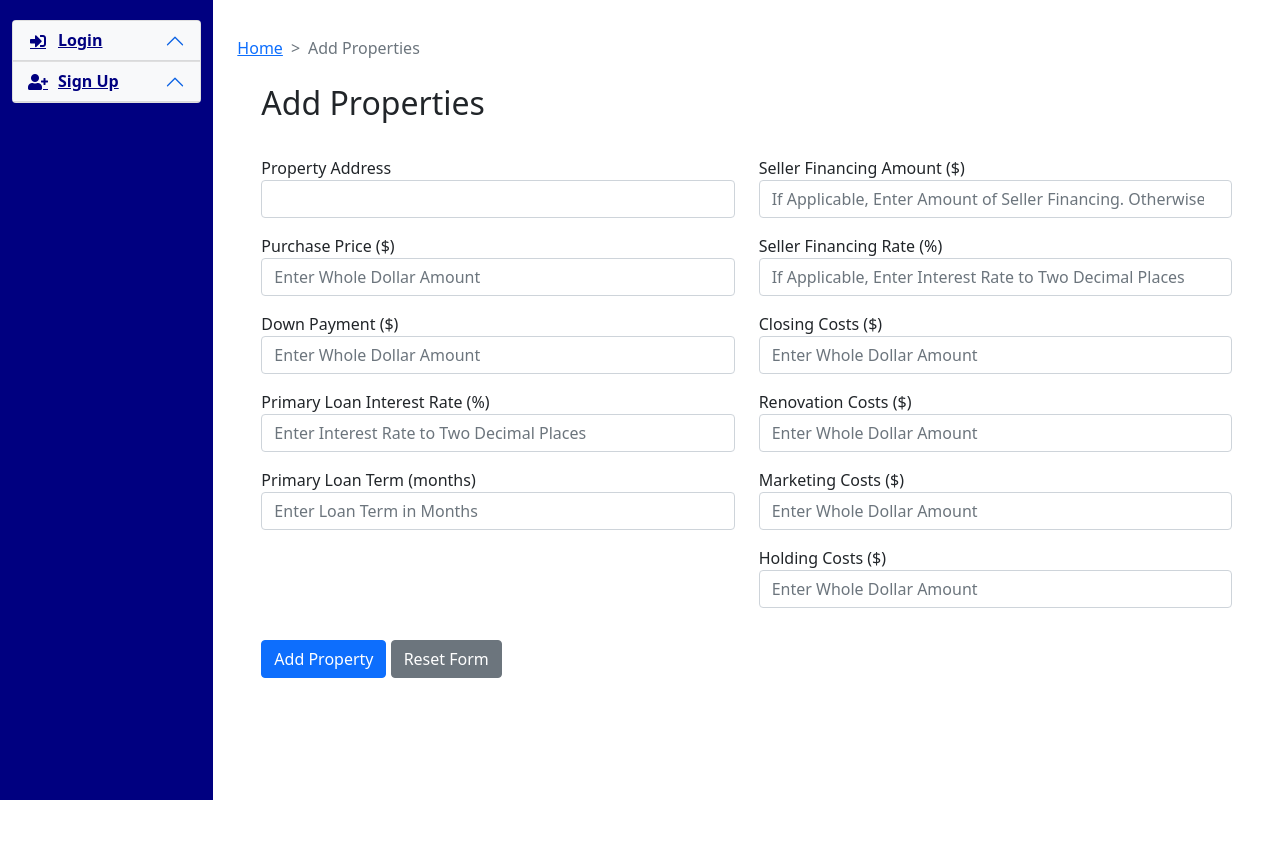
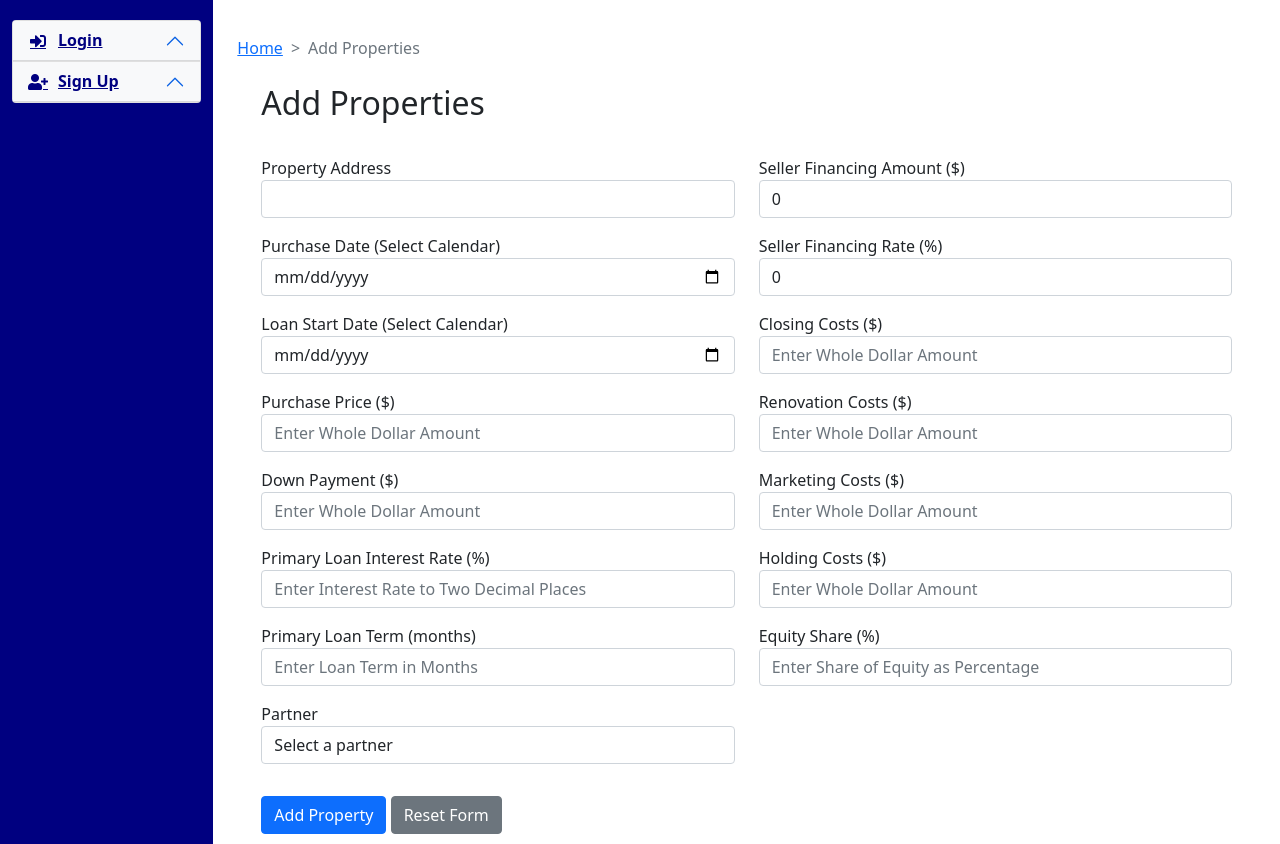
Before and after one commit to OverlordBaconPants/REI-Tracking, a Flask app: template templates/admin/add_properties.html in a window 1280 px wide. Before the commit the page ends 800 px from the top, so only its background shows below. Run offline with Flask 3, Linux system fonts and the light colour scheme; the template is opened without the code that fills it, so the values that code supplies are empty; some libraries are stand-ins or nearby versions.

Commit message:
Updated with Partner Dropdown Box

```diff
--- a/templates/admin/add_properties.html
+++ b/templates/admin/add_properties.html
@@ -8,7 +8,44 @@
 
 {% block head %}
 {{ super() }}
+<script src="https://code.jquery.com/jquery-3.6.0.min.js"></script>
+<link rel="stylesheet" href="https://code.jquery.com/ui/1.12.1/themes/base/jquery-ui.css">
 <style>
+     .select-wrapper {
+        position: relative;
+        display: inline-block;
+        width: 100%;
+    }
+    .select-wrapper select {
+        appearance: none;
+        -webkit-appearance: none;
+        -moz-appearance: none;
+        width: 100%;
+        padding: 10px 30px 10px 10px;
+        font-size: 16px;
+        border: 1px solid #ced4da;
+        border-radius: 4px;
+        background-color: white;
+        cursor: pointer;
+    }
+    .select-wrapper::after {
+        content: "\25BC";
+        position: absolute;
+        top: 50%;
+        right: 15px;
+        transform: translateY(-50%);
+        font-size: 12px;
+        color: #6c757d;
+        pointer-events: none;
+    }
+    /* Hide default arrow in IE */
+    select::-ms-expand {
+        display: none;
+    }
+
+    .autocomplete-container {
+        position: relative;
+    }
     #autocomplete-results {
         position: absolute;
         border: 1px solid #d4d4d4;
@@ -38,13 +120,21 @@
 {% block content %}
 <div class="container mt-4">
     <h2 class="mb-4">Add Properties</h2>
-    <form method="POST">
+    <form method="POST" action="{{ url_for('admin.add_properties') }}">
         <div class="row">
             <div class="col-md-6">
                 <div class="form-group mb-3 autocomplete-container">
                     <label for="property_address">Property Address</label>
                     <input type="text" class="form-control" id="property_address" name="property_address" required>
                     <div id="autocomplete-results"></div>
+                </div>
+                <div class="form-group mb-3">
+                    <label for="purchase_date">Purchase Date (Select Calendar)</label>
+                    <input type="date" class="form-control" id="purchase_date" name="purchase_date" required>
+                </div>
+                <div class="form-group mb-3">
+                    <label for="loan_start_date">Loan Start Date (Select Calendar)</label>
+                    <input type="date" class="form-control" id="loan_start_date" name="loan_start_date" required>
                 </div>
                 <div class="form-group mb-3">
                     <label for="purchase_price">Purchase Price ($)</label>
@@ -62,15 +152,31 @@
                     <label for="primary_loan_term">Primary Loan Term (months)</label>
                     <input type="number" class="form-control" id="primary_loan_term" name="primary_loan_term" placeholder="Enter Loan Term in Months" required>
                 </div>
+                <div class="form-group mb-3">
+                    <label for="partner">Partner</label>
+                    <div class="select-wrapper">
+                        <select id="partner" name="partner" class="form-control">
+                            <option value="">Select a partner</option>
+                            {% for partner in partners %}
+                            <option value="{{ partner }}">{{ partner }}</option>
+                            {% endfor %}
+                            <option value="new">Add new partner</option>
+                        </select>
+                    </div>
+                </div>
+                <div id="new-partner-container" class="form-group mb-3" style="display: none;">
+                    <label for="new-partner">New Partner Name</label>
+                    <input type="text" id="new-partner" name="new_partner" class="form-control">
+                </div>
             </div>
             <div class="col-md-6">
                 <div class="form-group mb-3">
                     <label for="seller_financing_amount">Seller Financing Amount ($)</label>
-                    <input type="number" class="form-control" id="seller_financing_amount" name="seller_financing_amount" placeholder="If Applicable, Enter Amount of Seller Financing. Otherwise, Leave Blank">
+                    <input type="number" class="form-control" id="seller_financing_amount" name="seller_financing_amount" value=0>
                 </div>
                 <div class="form-group mb-3">
                     <label for="seller_financing_rate">Seller Financing Rate (%)</label>
-                    <input type="number" step="0.01" class="form-control" id="seller_financing_rate" name="seller_financing_rate" placeholder="If Applicable, Enter Interest Rate to Two Decimal Places">
+                    <input type="number" step="0.01" class="form-control" id="seller_financing_rate" name="seller_financing_rate" value=0>
                 </div>
                 <div class="form-group mb-3">
                     <label for="closing_costs">Closing Costs ($)</label>
@@ -88,17 +194,25 @@
                     <label for="holding_costs">Holding Costs ($)</label>
                     <input type="number" class="form-control" id="holding_costs" name="holding_costs" placeholder="Enter Whole Dollar Amount" required>
                 </div>
+                <div class="form-group mb-3">
+                    <label for="equity_share">Equity Share (%)</label>
+                    <input type="number" class="form-control" id="equity_share" name="equity_share" placeholder="Enter Share of Equity as Percentage" required>
+                </div>
             </div>
         </div>
-        <button type="submit" class="btn btn-primary mt-3">Add Property</button>
-        <button type="reset" class="btn btn-secondary mt-3">Reset Form</button>
+        <div class="row">
+            <div class="col-12">
+                <button type="submit" class="btn btn-primary mt-3">Add Property</button>
+                <button type="reset" class="btn btn-secondary mt-3">Reset Form</button>
+            </div>
+        </div>
     </form>
 </div>
 
-<link rel="stylesheet" href="https://cdn.geoapify.com/geocoder-autocomplete/v1.5.1/styles/minimal.css">
+<script src="https://code.jquery.com/jquery-3.6.0.min.js"></script>
+<script src="https://code.jquery.com/ui/1.12.1/jquery-ui.min.js"></script>
+<script>
 
- <!-- Debug output -->
- <script>
     const addressInput = document.getElementById('property_address');
     const resultsContainer = document.getElementById('autocomplete-results');
     const apiKey = '{{ config["GEOAPIFY_API_KEY"] }}';
@@ -132,20 +246,47 @@
         resultsContainer.innerHTML = '';
         features.forEach(feature => {
             const div = document.createElement('div');
-            div.textContent = feature.properties.formatted;
+            const formattedAddress = formatAddress(feature.properties);
+            div.textContent = formattedAddress;
             div.addEventListener('click', function() {
-                addressInput.value = feature.properties.formatted;
+                addressInput.value = formattedAddress;
                 resultsContainer.innerHTML = '';
+            });
+            div.addEventListener('mouseenter', function() {
+                this.classList.add('hover-highlight');
+            });
+            div.addEventListener('mouseleave', function() {
+                this.classList.remove('hover-highlight');
             });
             resultsContainer.appendChild(div);
         });
     }
 
-    // Close the autocomplete list when clicking outside of it
+    function formatAddress(properties) {
+        const parts = [];
+        if (properties.address_line1) parts.push(properties.address_line1);
+        if (properties.address_line2) parts.push(properties.address_line2);
+        if (properties.city) parts.push(properties.city);
+        if (properties.state) parts.push(properties.state);
+        if (properties.postcode) parts.push(properties.postcode);
+        return parts.join(', ');
+    }
+
     document.addEventListener('click', function(e) {
         if (e.target !== addressInput && e.target !== resultsContainer) {
             resultsContainer.innerHTML = '';
         }
     });
-    </script>
+
+    // New JavaScript for partner selection
+    $(document).ready(function() {
+        $('#partner').change(function() {
+            if ($(this).val() === 'new') {
+                $('#new-partner-container').show();
+            } else {
+                $('#new-partner-container').hide();
+            }
+        });
+    });
+</script>
 {% endblock %}
```
Also changed, not shown: other parts of templates/admin/add_properties.html (+49 -4 lines), routes/admin.py (+65 -23 lines).
